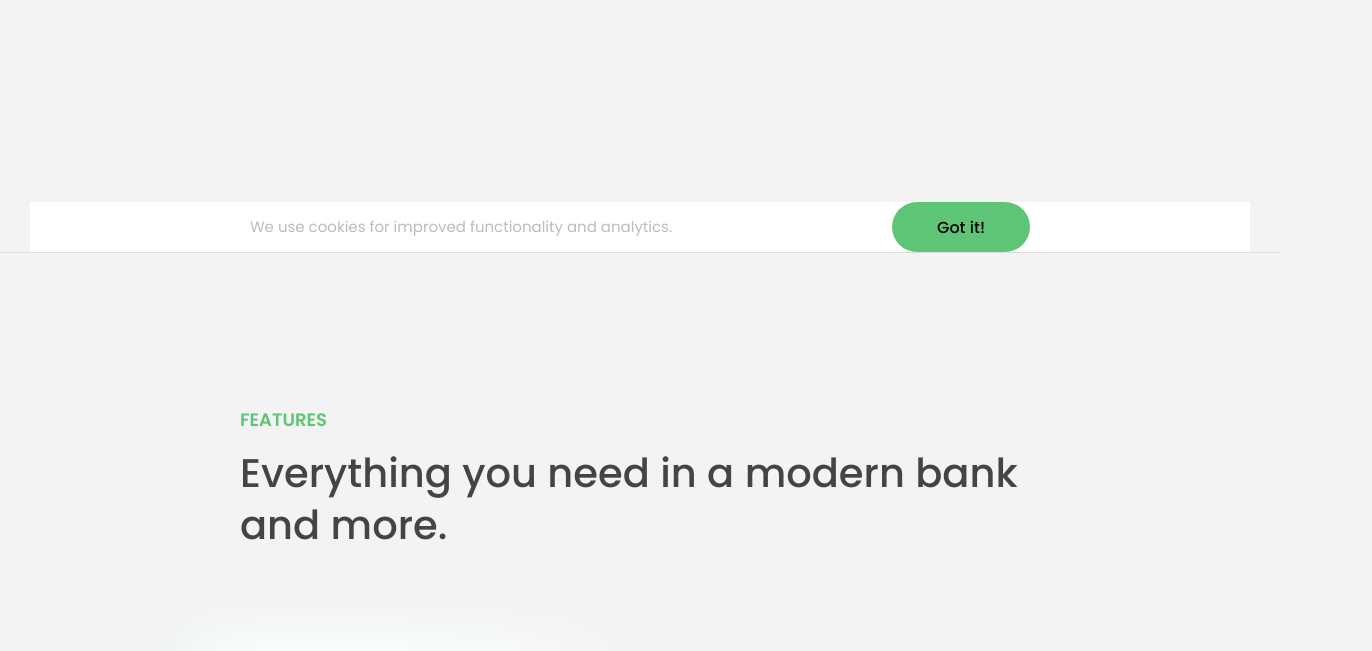
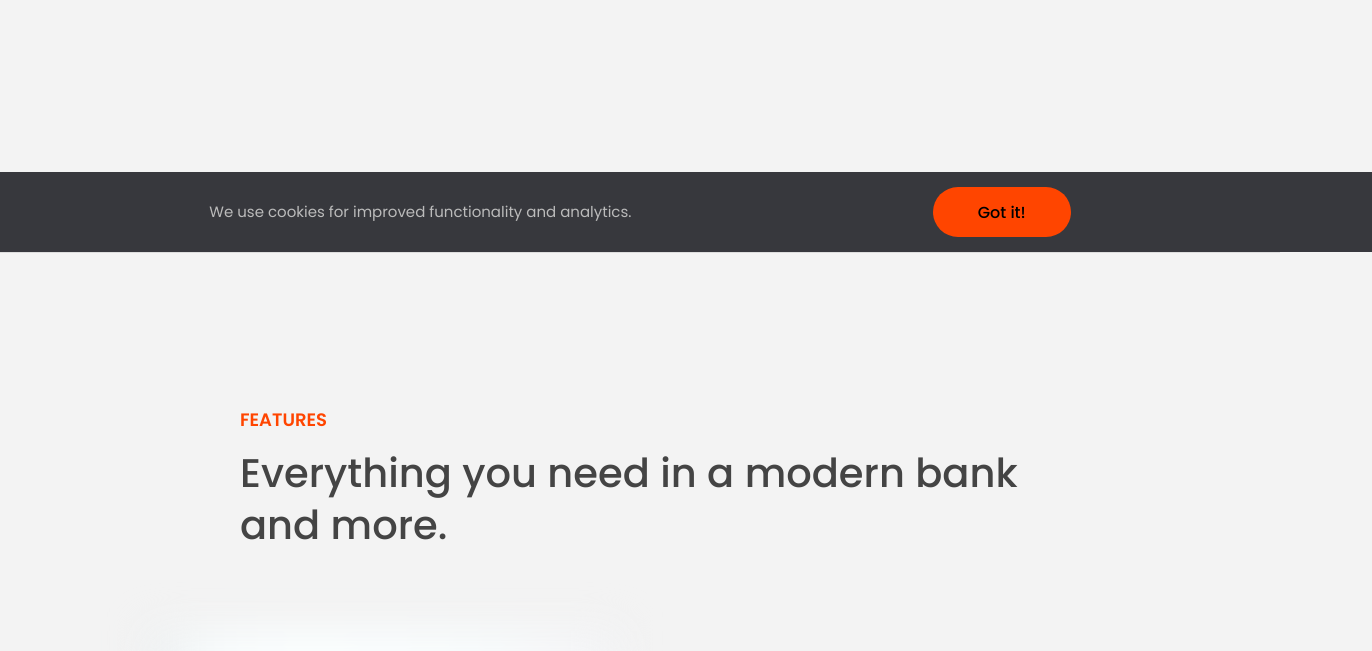
Before and after one commit to RATIU5-zz/btech-bankist, a plain HTML site: page index.html in a window 1280 px wide. Shown: the part 548-1199 px from the top of the page, 1372 px wide, since content can reach past the window. Drawn offline with Linux system fonts and the light colour scheme.

Commit message:
Examples of styles, attributes, and classes

```diff
--- a/index.html
+++ b/index.html
@@ -20,6 +20,8 @@
           src="img/logo.png"
           alt="Bankist logo"
           class="nav__logo"
+		  designer="true"
+		  data-version-number="3.0"
           id="logo"
         />
         <ul class="nav__links">
--- a/script.js
+++ b/script.js
@@ -64,3 +64,32 @@ header?.append(message);
 document
 	.querySelector(".btn--close-cookie")
 	?.addEventListener("click", () => message.remove());
+
+// Styles
+
+message.style.backgroundColor = "#37383D";
+message.style.width = "120%";
+// console.log(message.style.height); // Will not work, these are inline styles
+// message.style.height = "100px";
+// console.log(message.style.height); // Will work now after setting inline style
+console.log(getComputedStyle(message).color); // You can call this built in function to get the style before defining it
+
+message.style.height =
+	Number.parseFloat(getComputedStyle(message).height) + 30 + "px";
+
+document.documentElement.style.setProperty("--color-primary", "orangered");
+
+const logo = document.querySelector(".nav__logo");
+console.log(logo.className);
+console.log(logo.getAttribute("designer"));
+logo?.setAttribute("company", "bankist");
+
+console.log(logo.getAttribute("src")); // relative
+console.log(logo.src); // absolute
+
+console.log(logo.dataset.versionNumber);
+
+logo?.classList.add("c");
+logo?.classList.remove("c");
+logo?.classList.toggle("c");
+logo?.classList.contains("c");
```
